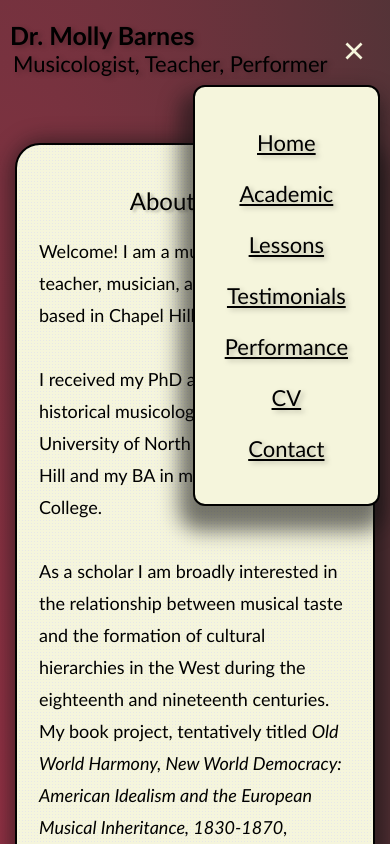
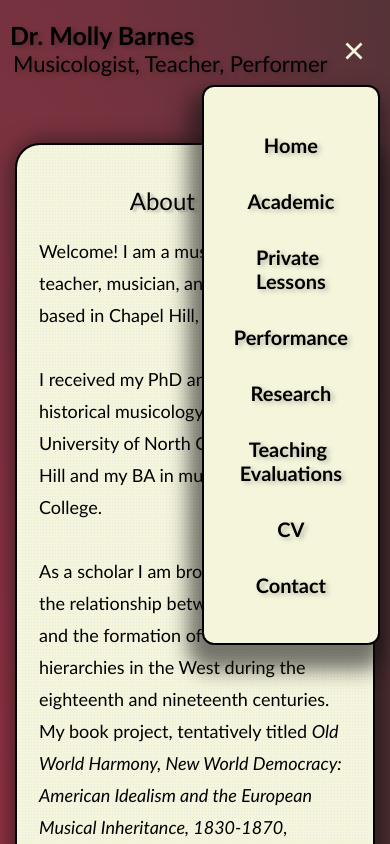
Before and after one commit to jlayher/molly-barnes-music, a Next.js app: page / in a window 390 px wide. Both pictures are taken after a click on the icon 354 px from the left and 51 px from the top of the page. Shown: the top 844 px of the page. Built offline with nearby package versions, Linux system fonts and the light colour scheme.

Commit message:
fixed styles in dropdown and header

```diff
--- a/src/components/Body-Components/DropdownLink.js
+++ b/src/components/Body-Components/DropdownLink.js
@@ -21,7 +21,7 @@ const DropdownLink = () => {
         <ul className={styles.dropdownlink__dropdown_menu_active__ul}>
           <Link href="/academic-teaching" className={styles.dropdownlink__dropdown_menu_active__ul_link}><p className={styles.dropdownlink__dropdown_menu_active__ul_link_text}>Academic</p></Link>
           <Link href="/private-lessons" className={styles.dropdownlink__dropdown_menu_active__ul_link}><p className={styles.dropdownlink__dropdown_menu_active__ul_link_text}>Private <br />Lessons</p></Link>
-          <Link href="/testimonials" className={styles.dropdownlink__dropdown_menu_active__ul_link}><p className={styles.dropdownlink__dropdown_menu_active__ul_link_text}>Teaching<br/>Evaluations</p></Link>
+          <Link href="/testimonials" className={styles.dropdownlink__dropdown_menu_active__ul_link}><p className={styles.dropdownlink__dropdown_menu_active__ul_link_text}>&nbsp;&nbsp;Teaching<br/>Evaluations</p></Link>
 
           </ul>
       </div>
--- a/src/components/Header.js
+++ b/src/components/Header.js
@@ -33,15 +33,12 @@ const [toggleMenu, setToggleMenu] = useState(false)
         }
       {toggleMenu && (
         <div className={styles.header__nav_dropdown_menu_container}>
-            <Link href="/" className={styles.header__nav_dropdown_menu_container_items_container}>Home</Link>
-            {/* make Teaching into academic and private lesson links */}
-            <DropdownLink title={"Teaching"} className={styles.header__nav_dropdown_menu_container_items_container}></DropdownLink>
-            <Link href="/academic-teaching" className={styles.header__nav_dropdown_menu_container_items_container}>Academic</Link>
-
-            <Link href="/private-lessons" className={styles.header__nav_dropdown_menu_container_items_container}>Lessons</Link>
-
-          <Link href="/testimonials" className={styles.header__nav_dropdown_menu_container_items_container}>Testimonials</Link>
+          <Link href="/" className={styles.header__nav_dropdown_menu_container_items_container}>Home</Link>
+          <Link href="/academic-teaching" className={styles.header__nav_dropdown_menu_container_items_container}>Academic</Link>
+          <Link href="/private-lessons" className={styles.header__nav_dropdown_menu_container_items_container}> Private<br />Lessons</Link>
           <Link href="/performance" className={styles.header__nav_dropdown_menu_container_items_container}>Performance</Link>
+          <Link href="/research" className={styles.header__nav_dropdown_menu_container_items_container}>Research</Link>
+          <Link href="/testimonials" className={styles.header__nav_dropdown_menu_container_items_container}>&nbsp; Teaching<br/>Evaluations</Link>
           <Link href="Barnes_CV_March_2023.pdf" className={styles.header__nav_dropdown_menu_container_items_container}>CV</Link>
           <Link href="/contact" className={styles.header__nav_dropdown_menu_container_items_container}>Contact</Link>
         </div>
--- a/src/styles/dropdownlink.module.css
+++ b/src/styles/dropdownlink.module.css
@@ -65,6 +65,7 @@ visibility: visible;
     flex-direction: row;
     align-items: center;
     padding: 0px;
+    padding-top: 2px;;
     justify-content: space-around;
     align-items: center;
     margin: 0 auto;
@@ -80,7 +81,7 @@ visibility: visible;
     padding: 12px 0px;
     /* margin: 8px 10px 0px 30px; */
     font-size: 28px;
-
+   text-decoration: none;;
 }
 
 /* .dropdownlink__dropdown_menu_active__ul_link > Link {
--- a/src/styles/header.module.css
+++ b/src/styles/header.module.css
@@ -109,15 +109,20 @@
         position: absolute;
         margin-top: 10px;;
         padding: 30px;
+
     }
 
     .header__nav_dropdown_menu_container_items_container{
         display: flex;
         justify-content: center;
-        font-size: 22px;
+        align-items: center;
+
         color: black;
-        font-size: 22px;
-        padding: 12px 0px;
+        font-size: 20px;
+        padding: 16px 0px;
+        margin: 0 auto;
+        text-decoration: none;
+        font-weight: 600;
   }
 }
 
```
